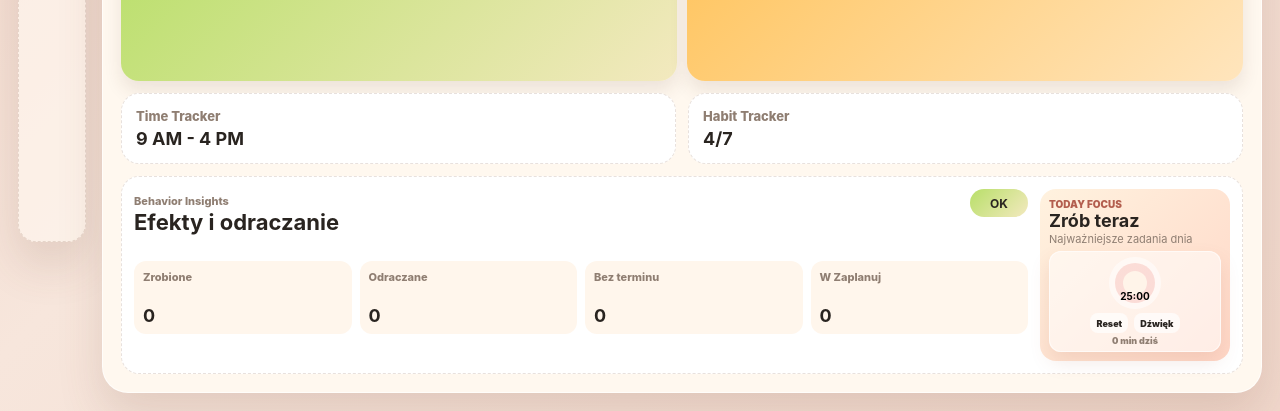
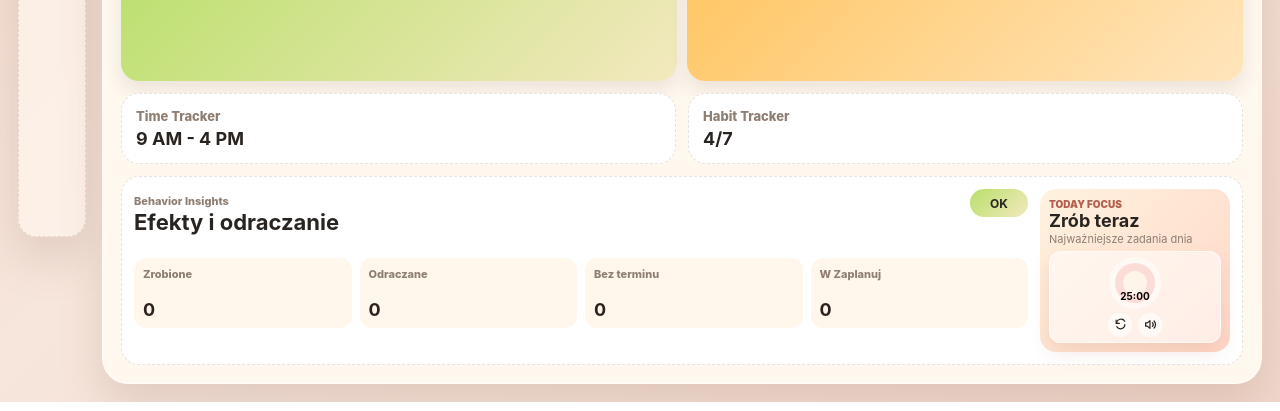
Before and after one commit to Madrycrypto/eisenhower-pwa, a website with bundled scripts: page static/v2.html in a window 1280 px wide. Shown: the part 608-1019 px from the top of the page. Built offline with nearby package versions, Linux system fonts and the light colour scheme; a script that the page names is missing.

Commit message:
Use icon controls for Pomodoro

```diff
--- a/static/app.js
+++ b/static/app.js
@@ -524,7 +524,7 @@ function renderPomodoro() {
   const soundToggle = document.getElementById("timerSoundToggle");
   const focusTitle = document.getElementById("focusTitle");
   const focusMeta = document.getElementById("focusMeta");
-  if (!display || !toggle || !ring || !stats) return;
+  if (!display || !toggle || !ring) return;
 
   const minutes = Math.floor(pomodoroRemaining / 60);
   const seconds = pomodoroRemaining % 60;
@@ -541,10 +541,11 @@ function renderPomodoro() {
   toggle.setAttribute("aria-label", pomodoroRunning ? "Pauza focus timer" : "Start focus timer");
   toggle.title = pomodoroRunning ? "Pauza" : "Start";
   ring.style.setProperty("--timer-progress", `${Math.max(3, elapsedPercent)}%`);
-  stats.textContent = `${getPomodoroModeLabel()} · ${todayMinutes} min dziś`;
+  if (stats) stats.textContent = `${getPomodoroModeLabel()} · ${todayMinutes} min dziś`;
   if (soundToggle) {
     soundToggle.setAttribute("aria-pressed", String(tickSoundEnabled));
-    soundToggle.textContent = tickSoundEnabled ? "Tyk ON" : "Dźwięk";
+    soundToggle.setAttribute("aria-label", tickSoundEnabled ? "Wyłącz dźwięk" : "Włącz dźwięk");
+    soundToggle.title = tickSoundEnabled ? "Wyłącz dźwięk" : "Włącz dźwięk";
   }
   if (focusTitle) focusTitle.textContent = pomodoroMode === "focus" ? (focusTask?.title || "Zrób teraz") : getPomodoroModeLabel();
   if (focusMeta) {
--- a/static/v2.css
+++ b/static/v2.css
@@ -263,12 +263,25 @@ h1 {
 }
 
 .timer-actions button {
-  min-height: 24px;
-  padding: 0 8px;
+  width: 28px;
+  min-width: 28px;
+  height: 28px;
+  min-height: 28px;
+  padding: 0;
+  border-radius: 999px;
   background: rgba(255, 255, 255, 0.68);
   color: var(--ink);
-  font-size: 11px;
   font-weight: 900;
+}
+
+.timer-actions svg {
+  width: 15px;
+  height: 15px;
+  fill: none;
+  stroke: currentColor;
+  stroke-width: 2.2;
+  stroke-linecap: round;
+  stroke-linejoin: round;
 }
 
 .timer-actions button[aria-pressed="true"] {
@@ -796,13 +809,15 @@ h2 {
 }
 
 .focus-module .timer-actions button {
-  min-height: 20px;
-  padding: 0 6px;
-  font-size: 9px;
+  width: 24px;
+  min-width: 24px;
+  height: 24px;
+  min-height: 24px;
 }
 
-.focus-module .timer-card small {
-  font-size: 9px;
+.focus-module .timer-actions svg {
+  width: 13px;
+  height: 13px;
 }
 
 .focus-module .hero-copy {
--- a/static/v2.html
+++ b/static/v2.html
@@ -169,10 +169,21 @@
               <strong id="timerDisplay">25:00</strong>
             </button>
             <div class="timer-actions">
-              <button id="timerReset" type="button">Reset</button>
-              <button id="timerSoundToggle" type="button" aria-pressed="false">Dźwięk</button>
+              <button id="timerReset" type="button" aria-label="Resetuj timer">
+                <svg viewBox="0 0 24 24" aria-hidden="true">
+                  <path d="M4 4v6h6" />
+                  <path d="M20 12a8 8 0 0 1-14.9 4" />
+                  <path d="M5 10a8 8 0 0 1 14.9-4" />
+                </svg>
+              </button>
+              <button id="timerSoundToggle" type="button" aria-label="Włącz dźwięk" aria-pressed="false">
+                <svg viewBox="0 0 24 24" aria-hidden="true">
+                  <path d="M11 5 6 9H3v6h3l5 4V5Z" />
+                  <path d="M15.5 8.5a5 5 0 0 1 0 7" />
+                  <path d="M18.5 5.5a9 9 0 0 1 0 13" />
+                </svg>
+              </button>
             </div>
-            <small id="timerStats">0 min dziś</small>
           </div>
         </aside>
       </section>
```
